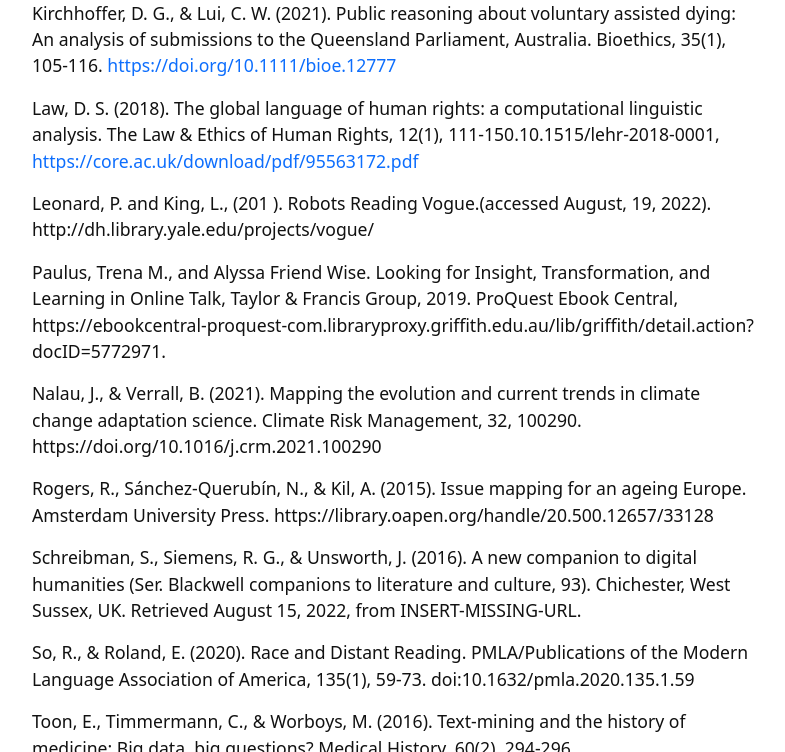
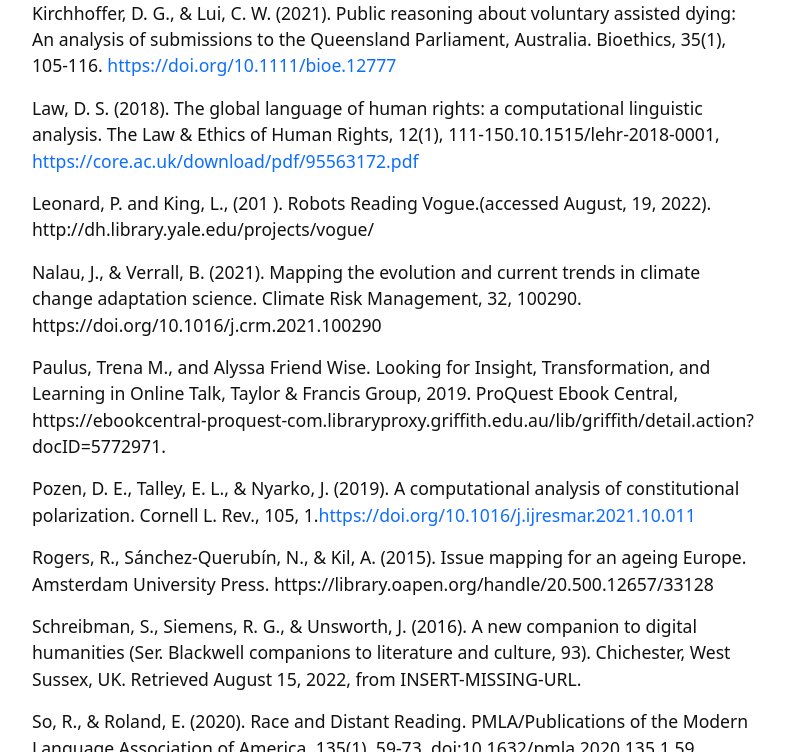
Before and after one commit to GULibrarySandbox/intro-text-mining-analysis-2022, a Jekyll site: the page built from content/9-references.md, in a window 1280 px wide and 900 px high, scrolled down 926 px, cut to the strip 0-752 px from the top of the window. Shown: the whole strip, without its empty margins (245-1030 px from the left). Built offline with Jekyll 4.4.1, drawn with Linux system fonts in a browser that asks for light colours.

Commit message:
Update 9-references.md

```diff
--- a/content/9-references.md
+++ b/content/9-references.md
@@ -24,9 +24,12 @@ Law, D. S. (2018). The global language of human rights: a computational linguist
 
 Leonard, P. and King, L., (201 ). Robots Reading Vogue.(accessed August, 19, 2022). http://dh.library.yale.edu/projects/vogue/
 
+Nalau, J., & Verrall, B. (2021). Mapping the evolution and current trends in climate change adaptation science. Climate Risk Management, 32, 100290. https://doi.org/10.1016/j.crm.2021.100290
+
 Paulus, Trena M., and Alyssa Friend Wise. Looking for Insight, Transformation, and Learning in Online Talk, Taylor & Francis Group, 2019. ProQuest Ebook Central, https://ebookcentral-proquest-com.libraryproxy.griffith.edu.au/lib/griffith/detail.action?docID=5772971.
 
-Nalau, J., & Verrall, B. (2021). Mapping the evolution and current trends in climate change adaptation science. Climate Risk Management, 32, 100290. https://doi.org/10.1016/j.crm.2021.100290
+Pozen, D. E., Talley, E. L., & Nyarko, J. (2019). A computational analysis of constitutional polarization. Cornell L. Rev., 105, 1.[https://doi.org/10.1016/j.ijresmar.2021.10.011](https://doi.org/10.1016/j.ijresmar.2021.10.011)
+
 
 Rogers, R., Sánchez-Querubín, N., & Kil, A. (2015). Issue mapping for an ageing Europe. Amsterdam University Press. https://library.oapen.org/handle/20.500.12657/33128
 
```
